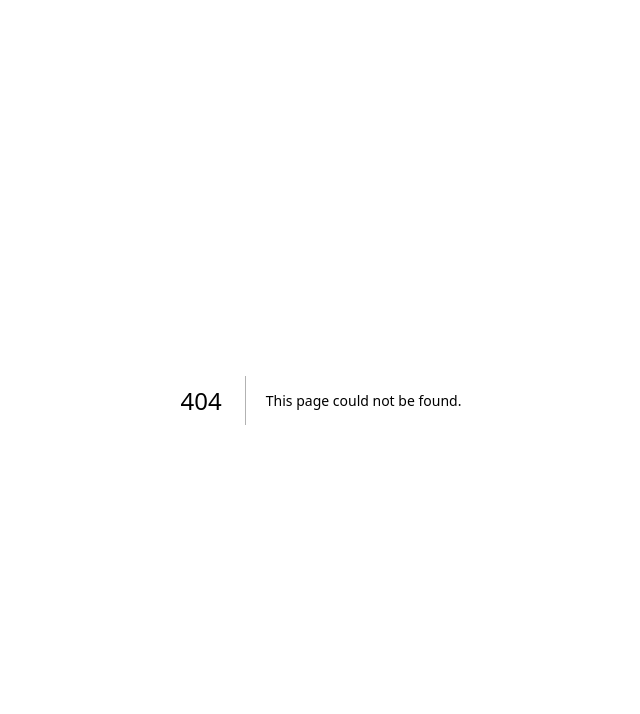
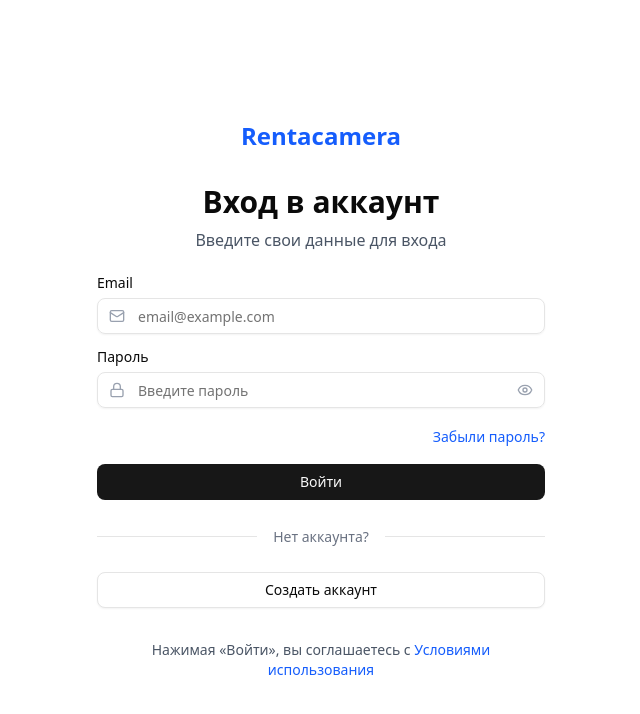
Before and after one commit to Bubnov-Roma/rental_hub, a Next.js app: page /auth/login in a window 1280 px wide. Before the commit this address had no page. Shown: the top 714 px of the page, without its empty margins (319-959 px from the left). Built offline with nearby package versions, Linux system fonts and the light colour scheme; no server answers.

Commit message:
feat: add login page

```diff
--- /dev/null
+++ b/src/app/auth/login/page.tsx
@@ -0,0 +1,33 @@
+import type { Metadata } from "next";
+import Link from "next/link";
+import { AuthForm } from "@/components/forms/AuthForm";
+
+export const metadata: Metadata = {
+	title: "Вход в аккаунт | Rentacamera",
+	description: "Войдите в свой аккаунт для бронирования оборудования",
+};
+
+export default function LoginPage() {
+	return (
+		<div className="container flex min-h-screen items-center justify-center py-12">
+			<div className="w-full max-w-md">
+				<div className="mb-8 text-center">
+					<Link href="/" className="inline-flex items-center gap-2">
+						<span className="text-2xl font-bold text-blue-600">Rentacamera</span>
+					</Link>
+				</div>
+
+				<AuthForm mode="login" />
+
+				<div className="mt-8 text-center text-sm text-gray-600">
+					<p>
+						Нажимая «Войти», вы соглашаетесь с{" "}
+						<Link href="/terms" className="text-blue-600 hover:underline">
+							Условиями использования
+						</Link>
+					</p>
+				</div>
+			</div>
+		</div>
+	);
+}
```
